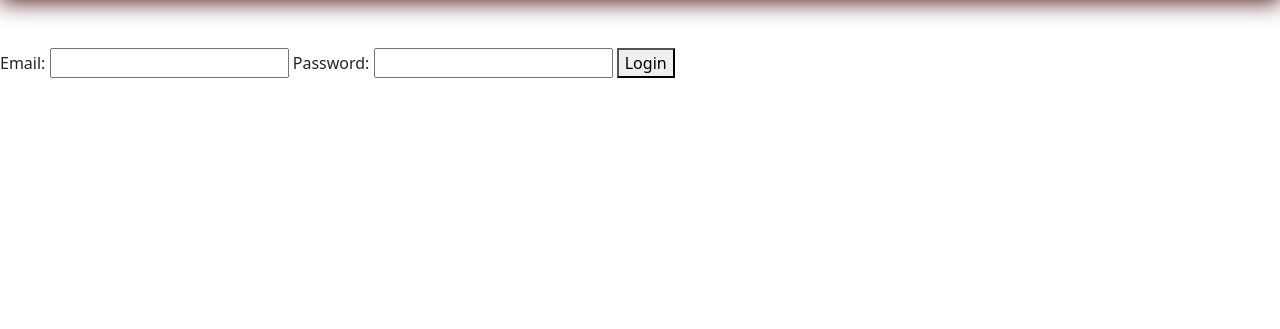
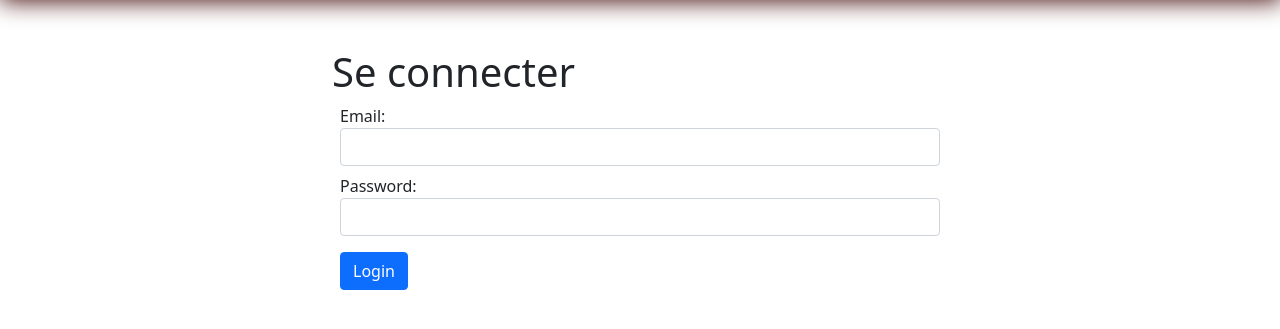
Before and after one commit to ValMgr/BNB-Baribas, a Symfony app: template templates/login/index.html.twig in a window 1280 px wide. Shown: the part 72-401 px from the top of the page. Run offline with Twig, Linux system fonts and the light colour scheme; the template is opened without the code that fills it, so the values that code supplies are empty; some libraries are stand-ins or nearby versions.

Commit message:
Bootstrap form login

```diff
--- a/templates/login/index.html.twig
+++ b/templates/login/index.html.twig
@@ -1,20 +1,24 @@
 {% extends 'base.html.twig' %}
 
 {% block body %}
+<div class="container w-50 mt-5">
+    <h1>Se connecter</h1>
+
     {% if error %}
-        <div>{{ error.messageKey|trans(error.messageData, 'security') }}</div>
+        <div class="alert alert-danger" role="alert">{{ error.messageKey|trans(error.messageData, 'security') }}</div>
     {% endif %}
 
     <form action="{{ path('login') }}" method="post">
-        <label for="username">Email:</label>
-        <input type="text" id="username" name="_username" value="{{ last_username }}"/>
-
-        <label for="password">Password:</label>
-        <input type="password" id="password" name="_password"/>
-
+        <div class="form-group m-2">
+            <label for="username">Email:</label>
+            <input type="email" class="form-control" id="username" name="_username" value="{{ last_username }}"/>
+        </div>
+        <div class="form-group m-2">
+            <label for="password">Password:</label>
+            <input type="password" class="form-control" id="password" name="_password"/>
+        </div>
         <input type="hidden" name="_csrf_token" value="{{ csrf_token('authenticate') }}">
-
-
-        <button type="submit">Login</button>
-    </form>
+        <button type="submit" class="btn btn-primary m-2">Login</button>
+        </form>
+</div>
 {% endblock %}
```
